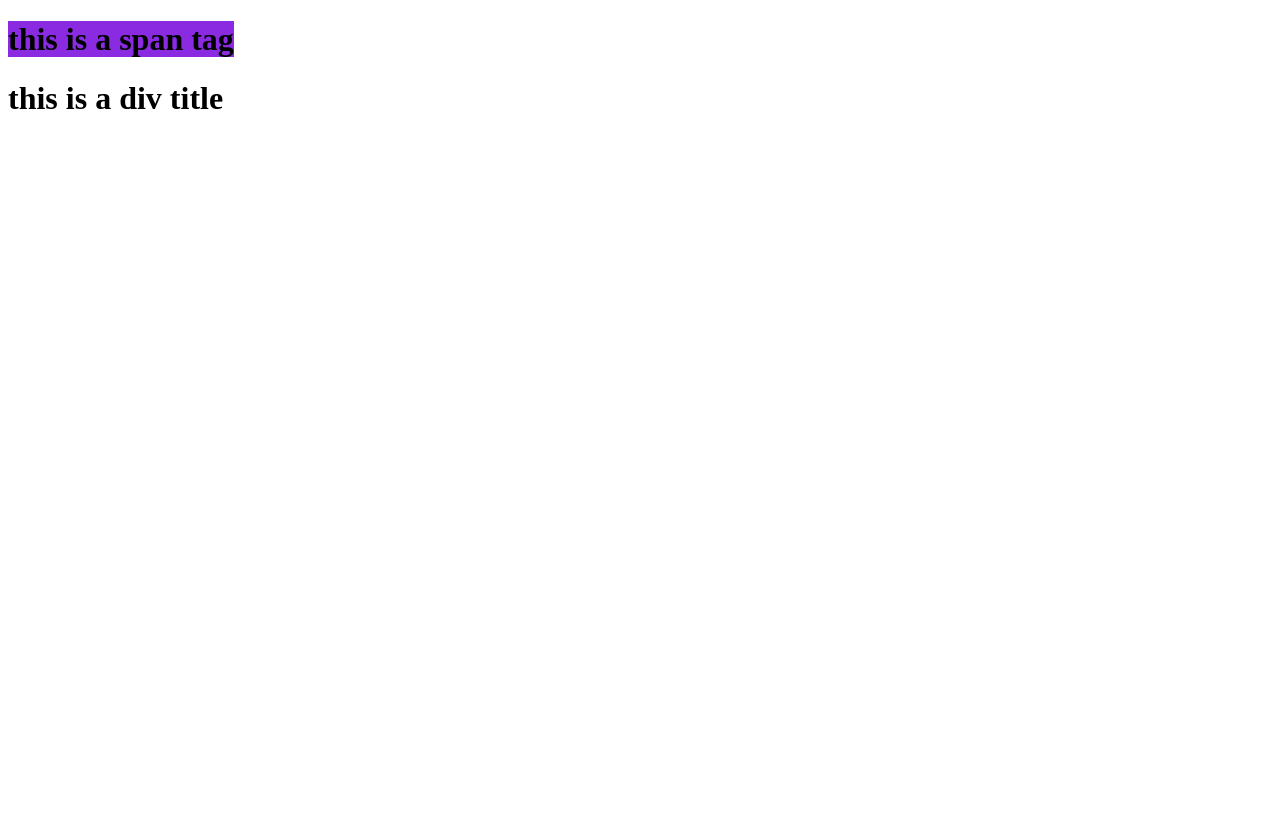
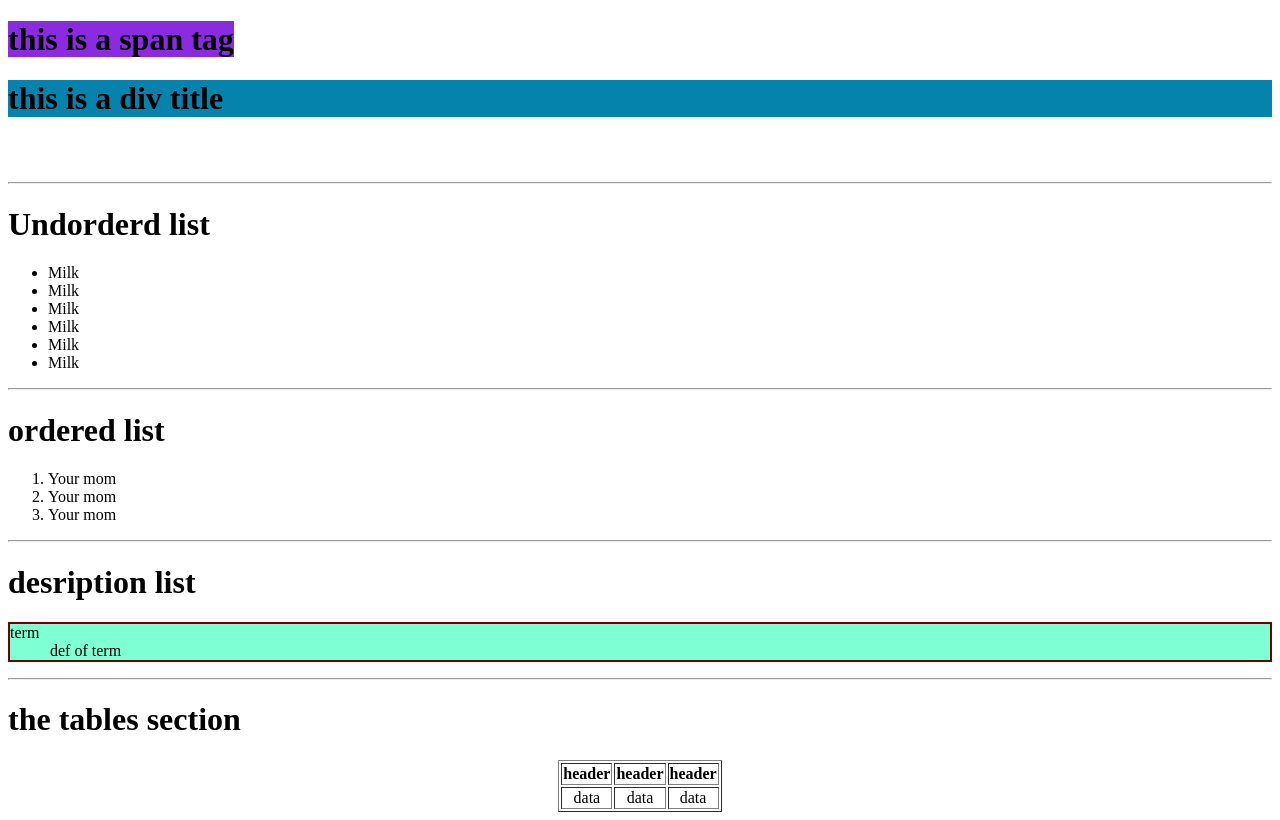
Before and after one commit to insomniagamesMc/HTML_shenanigans, a plain HTML site: page spananddiv.html in a window 1280 px wide. Drawn offline with Linux system fonts and the light colour scheme.

```diff
--- a/spananddiv.html
+++ b/spananddiv.html
@@ -9,6 +9,46 @@
     <h1>
         <span style="background-color: blueviolet;">this is a span tag</span>
     </h1>
-    <h1>this is a div title</h1>
+    <h1><div style="background-color: rgb(6, 131, 172);">this is a div title</h1>
+
+        <br>
+        <br>
+        <hr>
+        <h1>Undorderd list</h1>
+        <ul>
+            <li>Milk</li>
+            <li>Milk</li>
+            <li>Milk</li>
+            <li>Milk</li>
+            <li>Milk</li>
+            <li>Milk</li>
+        </ul>
+        <hr>
+        <h1>ordered list</h1>
+        <ol>
+            <li>Your mom</li>
+            <li>Your mom</li>
+            <li>Your mom</li>
+        </ol>
+        <hr>
+        <h1>desription list</h1>
+        <dl style="background-color: aquamarine; border: 2px solid rgb(111, 0, 0)">
+            <dt>term</dt>
+            <dd>def of term</dd>
+        </dl>
+        <hr>
+        <h1>the tables section</h1>
+        <table align="center" border="1">
+            <tr align="center">
+                <th>header</th>
+                <th>header</th>
+                <th>header</th>
+            </tr>
+            <tr align="center">
+                <td>data</td>
+                <td>data</td>
+                <td>data</td>
+            </tr>
+        </table>
 </body>
 </html>
```
Also changed, not shown: forums.html (added, +18 -0 lines), index.html (+8 -0 lines).
